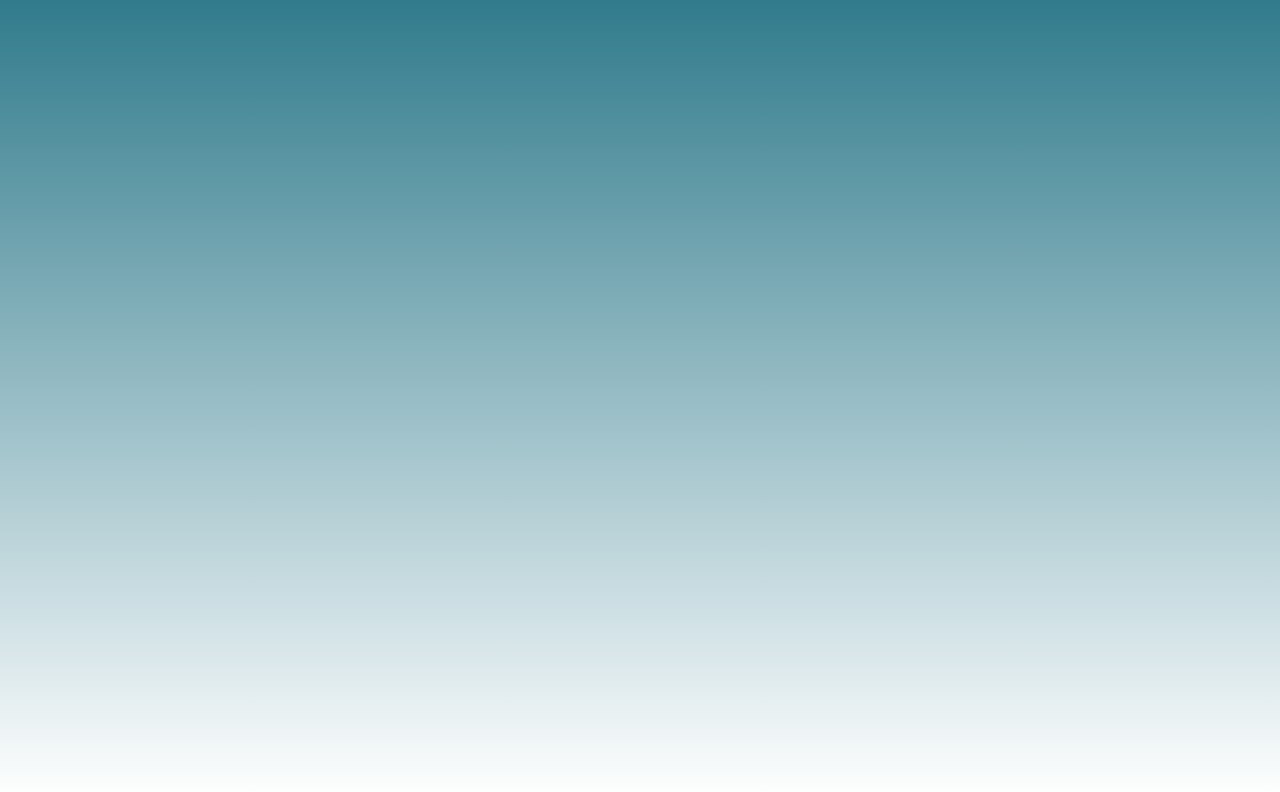
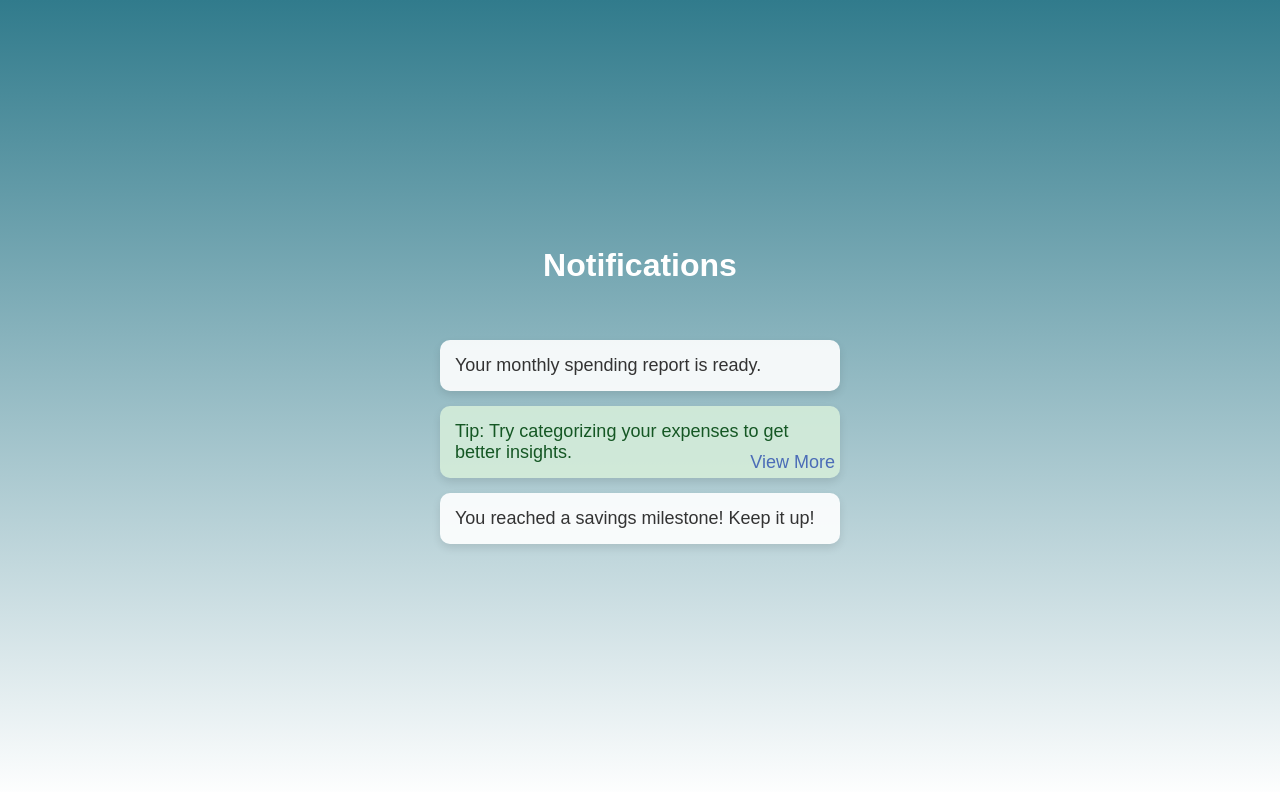
Before and after one commit to mdieng123/WiseW, a React (Create React App) app: page /noti in a window 1280 px wide. Before the commit this address had no page. Shown: the top 792 px of the page. Built offline with nearby package versions, Linux system fonts and the light colour scheme.

Commit message:
noti component
/noti to see

```diff
--- a/src/App.js
+++ b/src/App.js
@@ -9,6 +9,7 @@ import Dashboard from './pages/Dashboard';
 import Login from './pages/Login';
 import Profile from './pages/Profile';
 import Accounts from './pages/Accounts';
+import Notifications from './pages/Notifications';
 
 const App = () => {
   return (
@@ -23,6 +24,8 @@ const App = () => {
         <Route path="/dashboard" element={<Dashboard />} />
         <Route path="/profile" element={<Profile />} />
         <Route path="/accounts" element={<Accounts />} />
+        <Route path="/noti" element={<Notifications />} />
+
       </Routes>
     </Router>
   );
--- /dev/null
+++ b/src/pages/Notifications.js
@@ -0,0 +1,53 @@
+// Notifications.js
+import React, { useState } from 'react';
+import '../style/Notifications.css';
+
+const Notifications = () => {
+  const [notifications, setNotifications] = useState([
+    {
+      id: 1,
+      type: 'info',
+      message: 'Your monthly spending report is ready.',
+    },
+    {
+      id: 2,
+      type: 'tip',
+      message: 'Tip: Try categorizing your expenses to get better insights.',
+    },
+    {
+      id: 3,
+      type: 'info',
+      message: 'You reached a savings milestone! Keep it up!',
+    },
+    // Add more sample notifications as needed
+  ]);
+
+  const markAsRead = (id) => {
+    setNotifications((prevNotifications) =>
+      prevNotifications.map((notification) =>
+        notification.id === id ? { ...notification, unread: false } : notification
+      )
+    );
+  };
+
+  return (
+    <div className="notifications-container">
+      <h1>Notifications</h1>
+      <ul className="notification-list">
+        {notifications.map((notification) => (
+          <li key={notification.id} className={`notification ${notification.type}`}>
+            {notification.unread && <div className="unread-indicator"></div>}
+            {notification.message}
+            {notification.message.length > 50 && (
+              <span className="view-more" onClick={() => markAsRead(notification.id)}>
+                View More
+              </span>
+            )}
+          </li>
+        ))}
+      </ul>
+    </div>
+  );
+};
+
+export default Notifications;
--- /dev/null
+++ b/src/style/Notifications.css
@@ -0,0 +1,72 @@
+/* Notifications.css */
+body {
+    margin: 0;
+    font-family: 'Arial', sans-serif;
+    background-color: #f0f0f0; /* Fallback color */
+  }
+
+  .notifications-container {
+    height: 100vh; /* Take up the entire viewport height */
+    display: flex;
+    flex-direction: column;
+    justify-content: center;
+    align-items: center;
+    background: linear-gradient(to top, #fff, #317b8c); /* Updated gradient */
+    color: #333;
+    padding: 20px;
+    box-sizing: border-box;
+  }
+
+  h1 {
+    color: #fff;
+  }
+
+  .notification-list {
+    list-style: none;
+    padding: 0;
+    margin-top: 20px;
+    width: 100%;
+    max-width: 400px; /* Limiting the width for better readability */
+  }
+
+  .notification {
+    position: relative;
+    padding: 15px;
+    margin: 15px 0;
+    border-radius: 10px;
+    font-size: 18px;
+    background-color: rgba(255, 255, 255, 0.9); /* Semi-transparent white */
+    box-shadow: 0 4px 8px rgba(0, 0, 0, 0.1);
+    transition: transform 0.3s ease-in-out;
+  }
+
+  .notification:hover {
+    transform: scale(1.02);
+  }
+
+  .tip {
+    background-color: rgba(212, 237, 218, 0.9); /* Semi-transparent greenish color */
+    color: #155724;
+  }
+
+  .unread-indicator {
+    position: absolute;
+    top: 5px;
+    right: 5px;
+    width: 10px;
+    height: 10px;
+    background-color: #ff4d4d; /* Red color for unread indicator */
+    border-radius: 50%;
+  }
+
+  .view-more {
+    position: absolute;
+    bottom: 5px;
+    right: 5px;
+    color: #4b6cb7;
+    cursor: pointer;
+  }
+
+  .view-more:hover {
+    text-decoration: underline;
+  }
```
